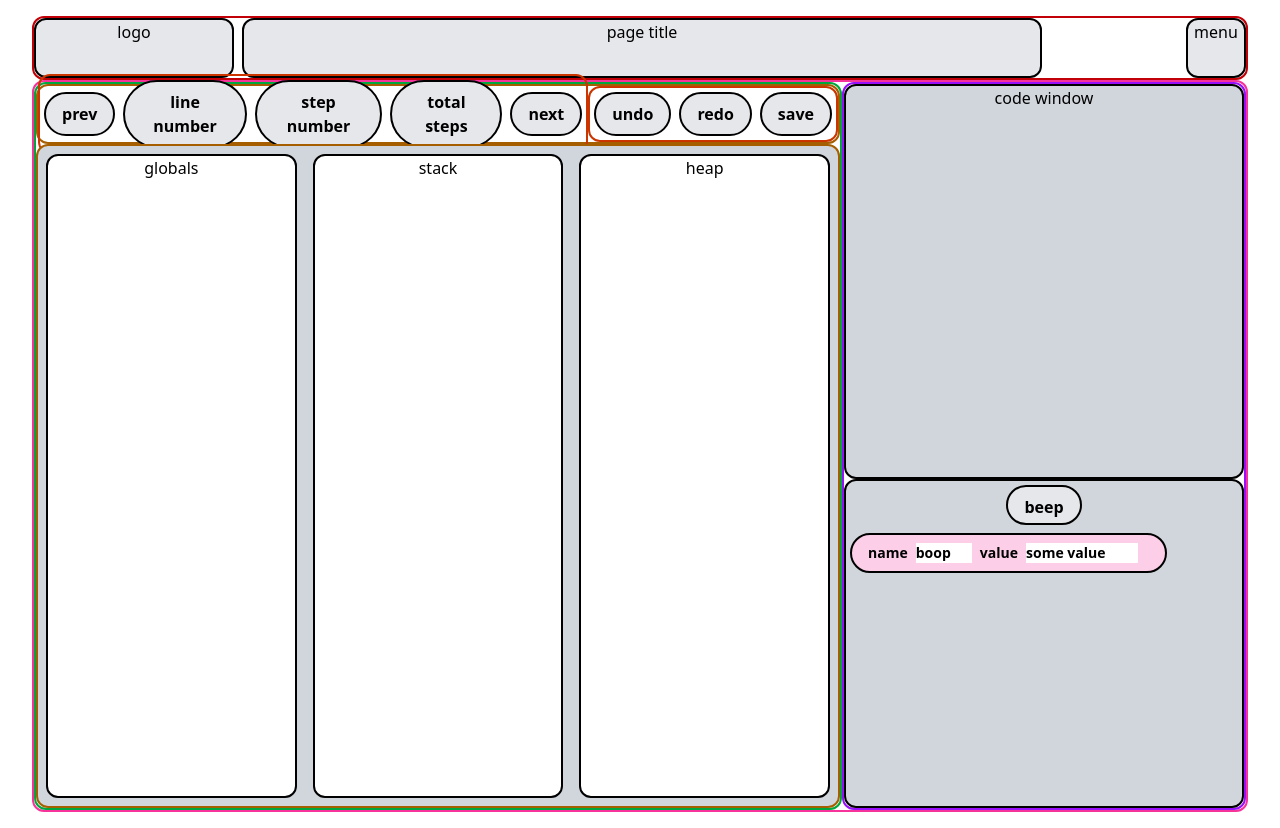
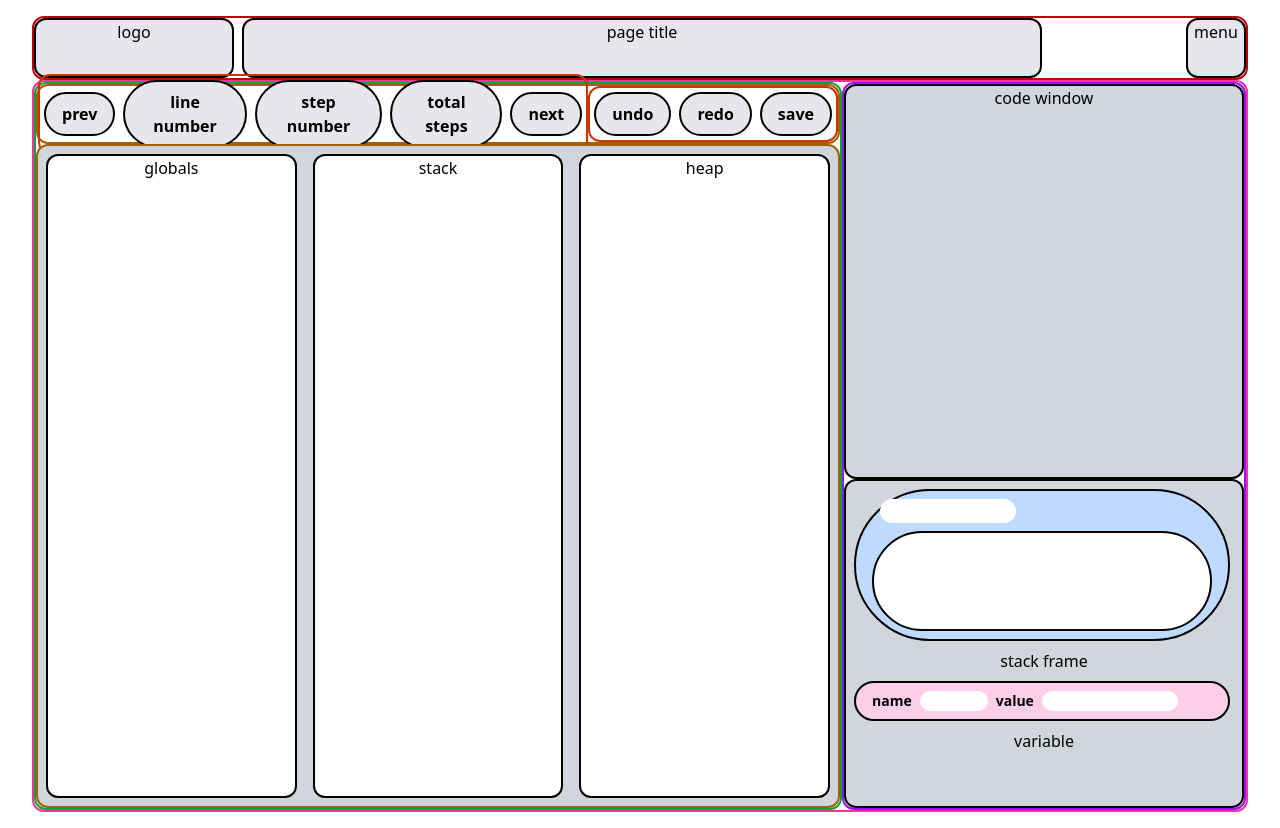
Before and after one commit to ananyabhtia/snaplet, a React (Vite) app: page / in a window 1280 px wide. Built offline with nearby package versions, Linux system fonts and the light colour scheme.

Commit message:
bad code

```diff
--- a/package.json
+++ b/package.json
@@ -17,7 +17,8 @@
     "react": "^19.1.0",
     "react-dom": "^19.1.0",
     "react-router-dom": "^7.6.3",
-    "tailwind": "^4.0.0"
+    "tailwind": "^4.0.0",
+    "uuid": "^11.1.0"
   },
   "devDependencies": {
     "@eslint/js": "^9.30.1",
--- /dev/null
+++ b/src/components/DraggableItem.jsx
@@ -0,0 +1,27 @@
+import { useDraggable } from "@dnd-kit/core"
+
+const DraggableItem = ({ id, label, type, children }) => {
+    const { attributes, listeners, setNodeRef, transform } = useDraggable({
+        id,
+        data: { id, label, type },
+    });
+
+    const style = {
+        transform : transform
+            ? `translate(${transform.x}px, ${transform.y}px)`
+            : undefined,
+    };
+
+    return (
+        <div
+            ref={setNodeRef}
+            {...listeners}
+            {...attributes}
+            style={style}
+        >
+            {children}
+        </div>
+    );
+};
+
+export default DraggableItem;
--- a/src/components/MemoryWindow.jsx
+++ b/src/components/MemoryWindow.jsx
@@ -1,5 +1,6 @@
 import { useDroppable } from "@dnd-kit/core";
 import VariableButton from "./variableButton";
+import DraggableItem from "./DraggableItem";
 
 const MemorySlot = ({id, label, items}) => {
     const { setNodeRef } = useDroppable({ id });
@@ -8,7 +9,9 @@ const MemorySlot = ({id, label, items}) => {
         <div ref={setNodeRef} className="border-2 rounded-xl w-1/3 h-[calc(100%-1rem)] m-2 bg-white overflow-auto">
             <h1>{label}</h1>
             {items.map((item) =>
-                <VariableButton key={item.id} name={item.label} value="" type={item.type} />
+                // <DraggableItem id={item.id} label={item.label} type={item.type}>
+                    <VariableButton key={item.id} name={item.label} value="" type={item.type} />
+                // </DraggableItem>
             )}
         </div>
     );
--- a/src/components/VariableButton.jsx
+++ b/src/components/VariableButton.jsx
@@ -1,24 +1,33 @@
 import { useState } from "react";
+import { useDroppable } from "@dnd-kit/core";
 
-const VariableButton = ({ name, value, type }) => {
+const VariableButton = ({ name, value, type, items }) => {
     const [inputName, setInputName] = useState(name || "")
     const [inputValue, setInputValue] = useState(value || "")
 
     switch (type) {
         case "variable":
             return (
-                <div onClick={(e) => e.stopPropagation()} className="text-sm flex flex-row items-center bg-pink-200 hover:bg-pink-400 font-bold py-2 px-4 rounded-full border-2 h-10 m-1 w-4/5">
+                <div className="text-sm flex flex-row items-center bg-pink-200 hover:bg-pink-400 font-bold py-2 px-4 rounded-full border-2 h-10 m-2 w-95/100">
                     <p>name</p>
-                    <input onPointerDown={(e) => e.stopPropagation()} type="text" className="bg-white ml-2 mr-2 text-black w-1/5" value={inputName} onChange={e => setInputName(e.target.value)}></input>
+                    <input onPointerDown={(e) => e.stopPropagation()} type="text" className="bg-white ml-2 mr-2 text-black w-1/5 rounded-full pl-2" value={inputName} onChange={e => setInputName(e.target.value)}></input>
                     <p>value</p>
-                    <input onPointerDown={(e) => e.stopPropagation()} type="text" className="bg-white ml-2 mr-2 text-black w-2/5" value={inputValue} onChange={e => setInputValue(e.target.value)}></input>
+                    <input onPointerDown={(e) => e.stopPropagation()} type="text" className="bg-white ml-2 mr-2 text-black w-2/5 rounded-full pl-2" value={inputValue} onChange={e => setInputValue(e.target.value)}></input>
                 </div>
             );
-        case "t2":
+        case "frame":
+            const { setNodeRef, isOver } = useDroppable({ id: 'frame-droppable'});
             return (
-                <button className="bg-gray-200 hover:bg-gray-400 font-bold py-2 px-4 rounded-full border-2 h-10 m-1">
-                    {name}
-                </button>
+                <div className="flex flex-col bg-blue-200 hover:bg-blue-400 font-bold py-2 px-4 rounded-full border-2 m-2 w-95/100">
+                    <input onPointerDown={(e) => e.stopPropagation()} type="text" className="bg-white ml-2 mr-2 text-black w-2/5 rounded-full pl-2"></input>
+                    <div ref={setNodeRef} className={`w-full h-25 bg-white border-black border-2 rounded-full mt-2 ${isOver ? 'ring-4 ring-blue-700' : ''}`}>
+                        {items?.map((item) =>
+                            // <DraggableItem id={item.id} label={item.label} type={item.type}>
+                                <VariableButton key={item.id} name={item.label} value="" type={item.type} />
+                            // </DraggableItem>
+                        )}
+                    </div>
+                </div>
             );
     };
 };
--- a/src/components/VariablesWindow.jsx
+++ b/src/components/VariablesWindow.jsx
@@ -1,39 +1,19 @@
-import { useDraggable } from "@dnd-kit/core";
+import { useState } from "react";
+import { v4 as uuidv4 } from "uuid";
 import VariableButton from "./variableButton";
+import DraggableItem from "./DraggableItem";
 
-const DraggableItem = ({ id, label, type, children }) => {
-    const { attributes, listeners, setNodeRef, transform } = useDraggable({
-        id,
-        data: { id, label, type },
-    });
-
-    const style = {
-        transform : transform
-            ? `translate(${transform.x}px, ${transform.y}px)`
-            : undefined,
-    };
-
-    return (
-        <div
-            ref={setNodeRef}
-            {...listeners}
-            {...attributes}
-            style={style}
-        >
-            {children}
-        </div>
-    );
-};
-
-const VariablesWindow = () => {
+const VariablesWindow = ({ frameItems }) => {
     return (
         <div className="w-full h-5/11 border-2 rounded-xl bg-gray-300">
-            <DraggableItem id="variable-1" label="beep" type="t2">
-                <VariableButton name="beep" value="beep" type="t2" />
+            <DraggableItem id="variable-1" label="beep" type="frame">
+                <VariableButton name="beep" value="beep" type="frame" items={frameItems} />
             </DraggableItem>
-            <DraggableItem id="variable-2" label="boop" type="variable">
-                <VariableButton name="boop" value="some value" type="variable" />
+            <p>stack frame</p>
+            <DraggableItem id="variable-2" label="" type="variable">
+                <VariableButton name="" value="" type="variable" />
             </DraggableItem>
+            <p>variable</p>
         </div>
     );
 };
--- a/src/pages/VisualizationPage.jsx
+++ b/src/pages/VisualizationPage.jsx
@@ -11,6 +11,7 @@ const VisPage = () => {
     const [globalsItems, setGlobalsItems] = useState([]);
     const [stackItems, setStackItems] = useState([]);
     const [heapItems, setHeapItems] = useState([]);
+    const [frameItems, setFrameItems] = useState([]);
 
     const HandleDragEnd = (event) => {
         const { active, over } = event;
@@ -21,6 +22,8 @@ const VisPage = () => {
             setStackItems((items) => [...items, active.data.current]);
         } else if (over?.id === "heap-area") {
             setHeapItems((items) => [...items, active.data.current]);
+        } else if (over?.id === "frame-droppable") {
+            setFrameItems((items) => [...items, active.data.current]);
         }
     };
 
@@ -35,7 +38,7 @@ const VisPage = () => {
                     </div>
                     <div className="flex flex-col w-1/3 h-full border-2 border-purple-600 rounded-xl">
                         <CodeWindow />
-                        <VariablesWindow />
+                        <VariablesWindow frameItems={frameItems} />
                     </div>
                 </div>
             </div>
```
Also changed, not shown: 1 other file (tests, documents, lock files or other folders).
